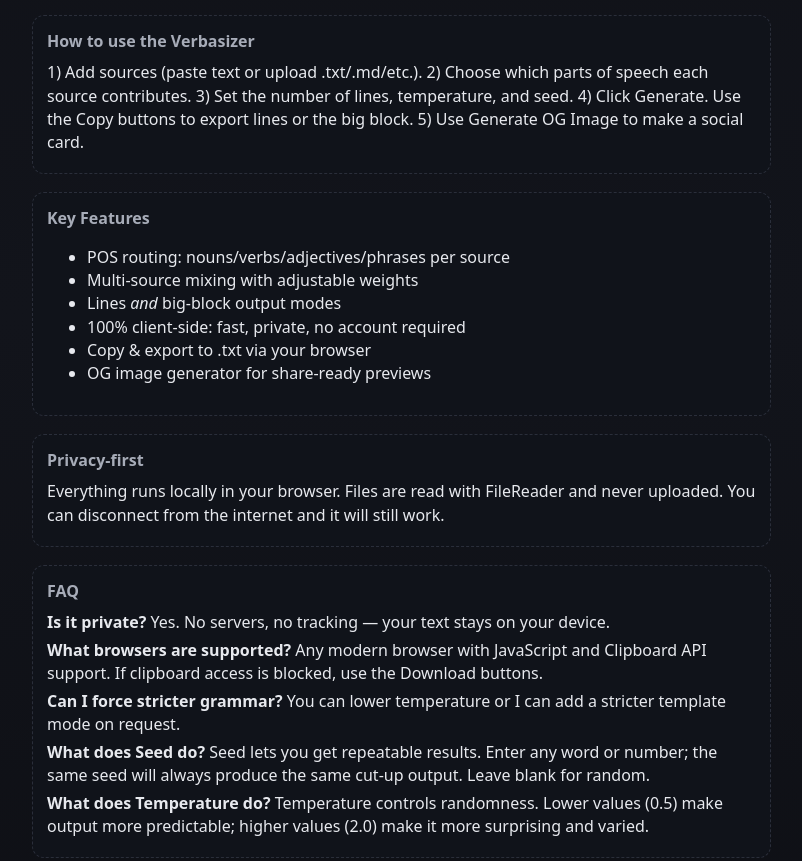
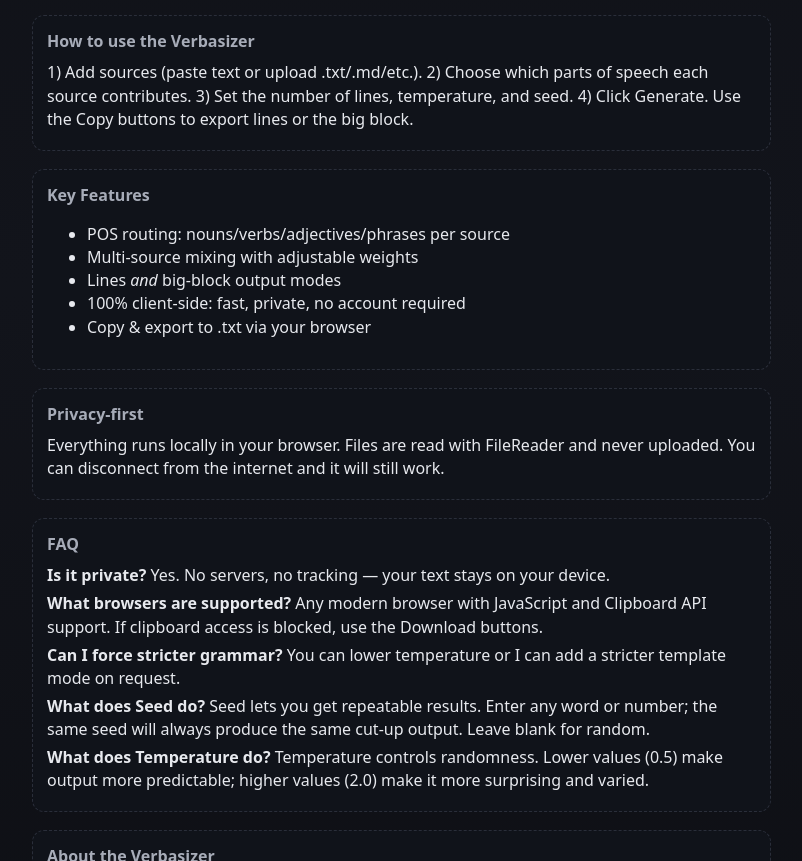
Before and after one commit to ether-ore/verbasizer, a plain HTML site: page index.html in a window 1280 px wide. Shown: the part 1561-2422 px from the top of the page, without its empty margins (26-828 px from the left). Drawn offline with Linux system fonts and the light colour scheme.

Commit message:
Remove OG image generation references from instructions for clarity

```diff
--- a/index.html
+++ b/index.html
@@ -92,7 +92,7 @@
       {"@type":"HowToStep","name":"Choose parts of speech","text":"For each source, select which parts of speech it contributes (e.g., nouns from B, verbs from A). Adjust weights if desired."},
       {"@type":"HowToStep","name":"Set options","text":"Pick number of lines, seed (optional), temperature, and phrase mining."},
       {"@type":"HowToStep","name":"Generate","text":"Click Generate to create sentence lines and a big-block output."},
-      {"@type":"HowToStep","name":"Copy or export","text":"Use Copy Lines / Copy Block or save as text. Optionally, generate an OG image for social sharing."}
+      {"@type":"HowToStep","name":"Copy or export","text":"Use Copy Lines / Copy Block or save as text."}
     ]
   }
   </script>
@@ -321,7 +321,7 @@
 
       <section id="how-to">
         <h2>How to use the Verbasizer</h2>
-        <p>1) Add sources (paste text or upload .txt/.md/etc.). 2) Choose which parts of speech each source contributes. 3) Set the number of lines, temperature, and seed. 4) Click Generate. Use the Copy buttons to export lines or the big block. 5) Use Generate OG Image to make a social card.</p>
+        <p>1) Add sources (paste text or upload .txt/.md/etc.). 2) Choose which parts of speech each source contributes. 3) Set the number of lines, temperature, and seed. 4) Click Generate. Use the Copy buttons to export lines or the big block.</p>
       </section>
 
       <section id="features">
@@ -332,7 +332,6 @@
           <li>Lines <em>and</em> big-block output modes</li>
           <li>100% client-side: fast, private, no account required</li>
           <li>Copy & export to .txt via your browser</li>
-          <li>OG image generator for share-ready previews</li>
         </ul>
       </section>
 
```
Also changed, not shown: 1 other file.
